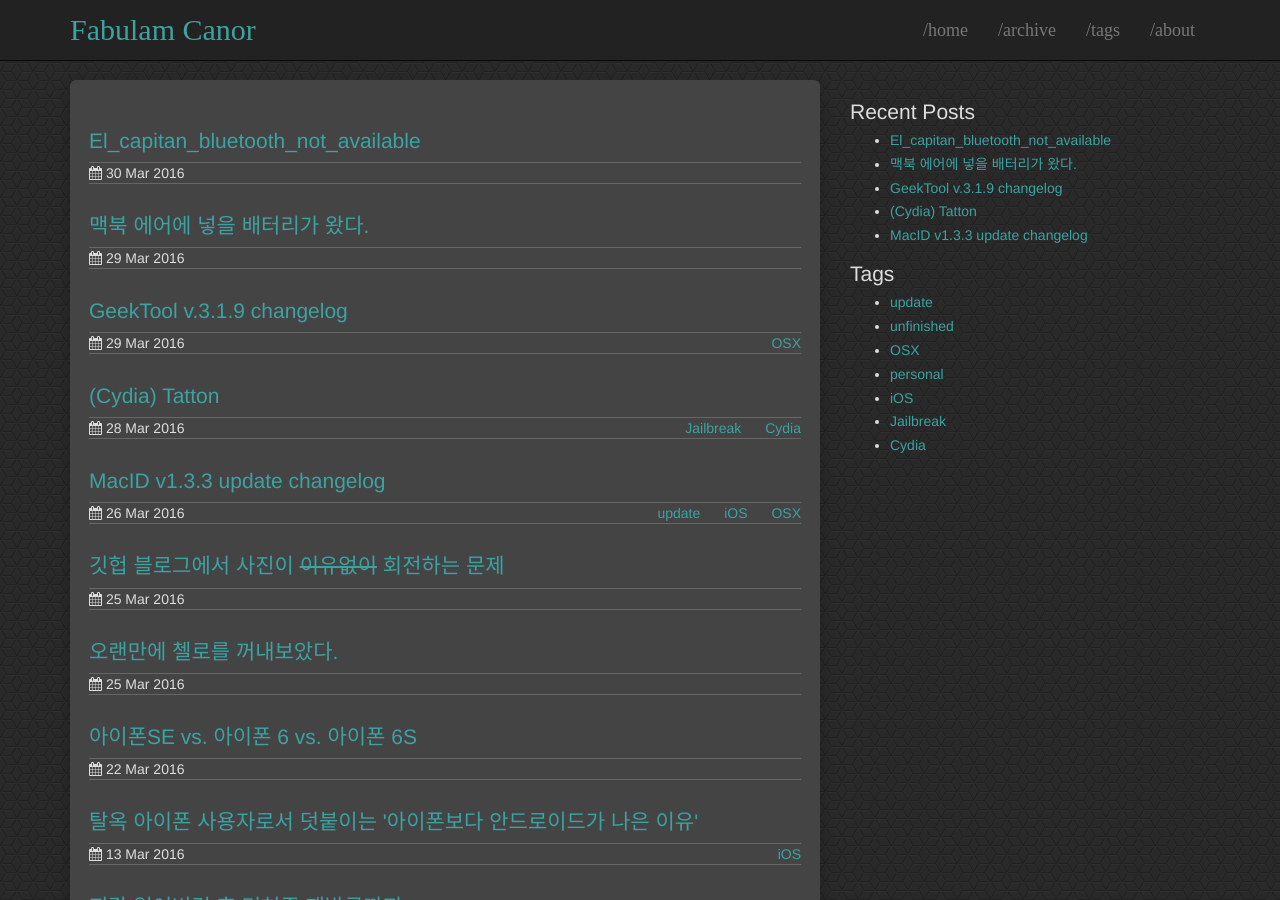
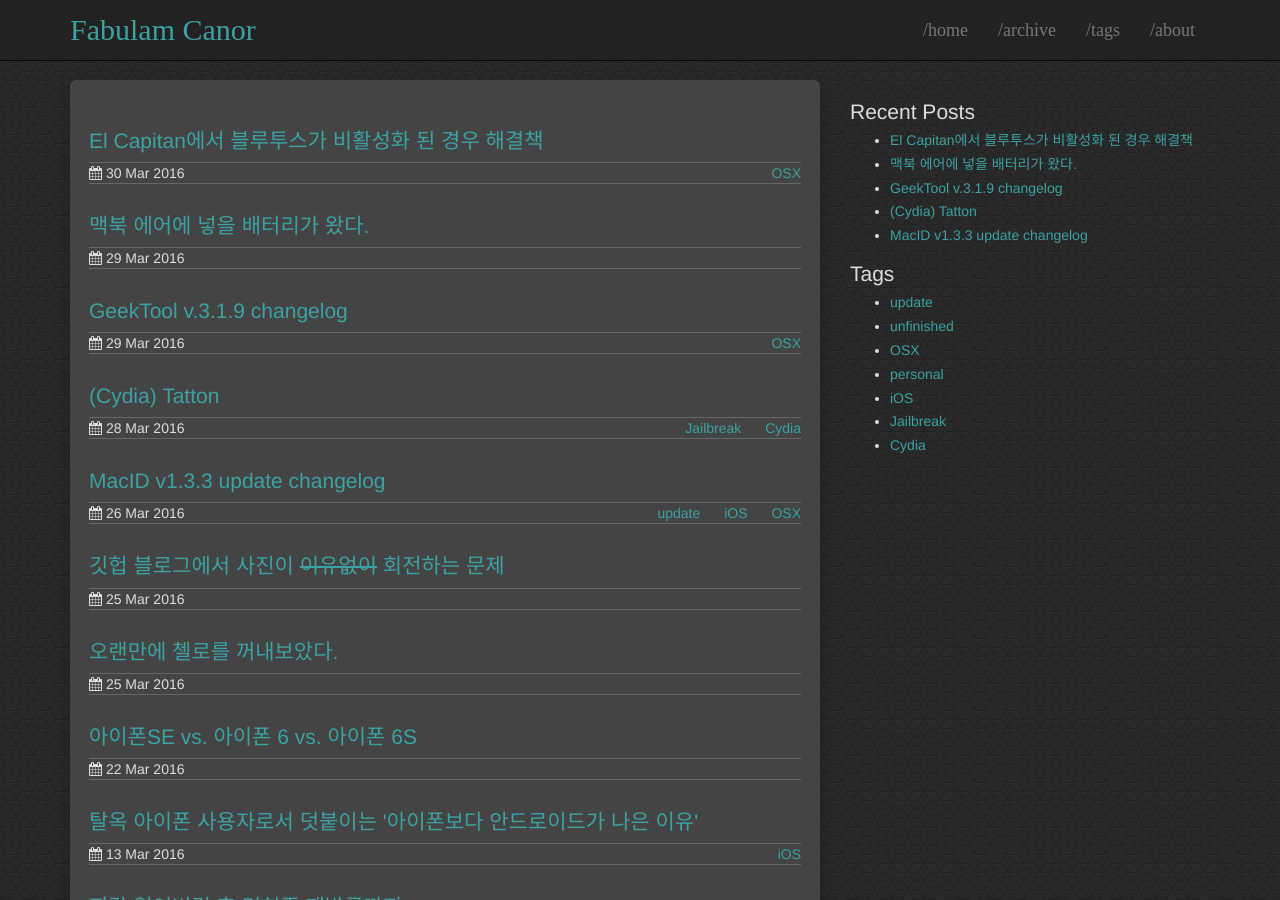
Before and after one commit to Canorus/canorus.github.io, a Jekyll site: the page built from index.html, in a window 1280 px wide and 900 px high. Built offline with Jekyll 4.4.1, drawn with Linux system fonts in a browser that asks for light colours.

Commit message:
El Capitan Bluetooth not available

```diff
--- a/_posts/2016-03-30-el_capitan_bluetooth_not_available.md
+++ b/_posts/2016-03-30-el_capitan_bluetooth_not_available.md
@@ -1,3 +1,10 @@
+---
+layout: post
+title: El Capitan에서 블루투스가 비활성화 된 경우 해결책
+tag:
+ - OSX
+---
+
 ![](Resources/2016-03-30/bluetooth_not_available.jpeg)
 
 Mac mini에서 El Capitan을 사용하던 중 위 사진과 같은 아이콘이 뜨면서 블루투스 연결이 완전히 비활성화 되는 것을 경험했습니다. 어쩔 수 없이 강제로 리부팅을 한 후에 찾아본 해결책을 공유하고자 합니다.
```
